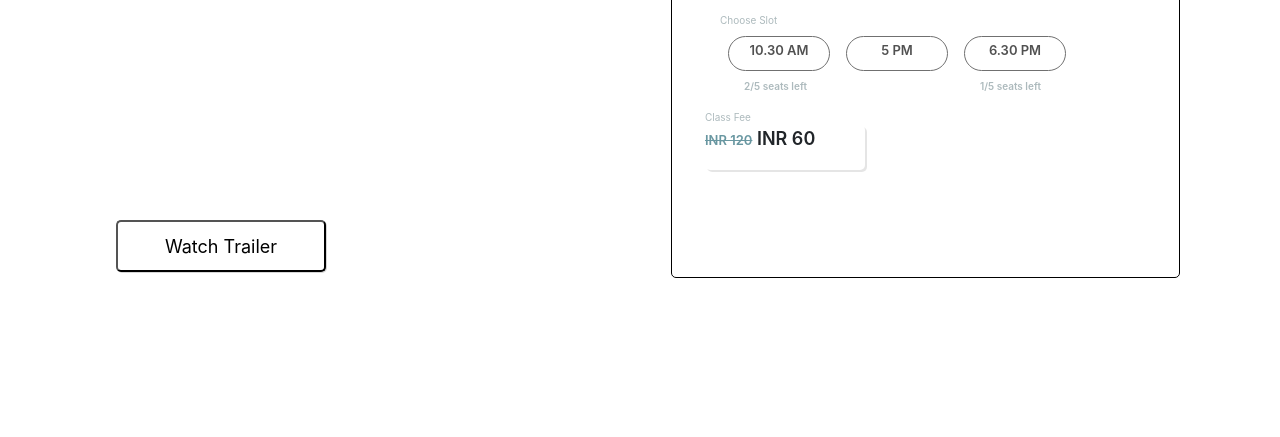
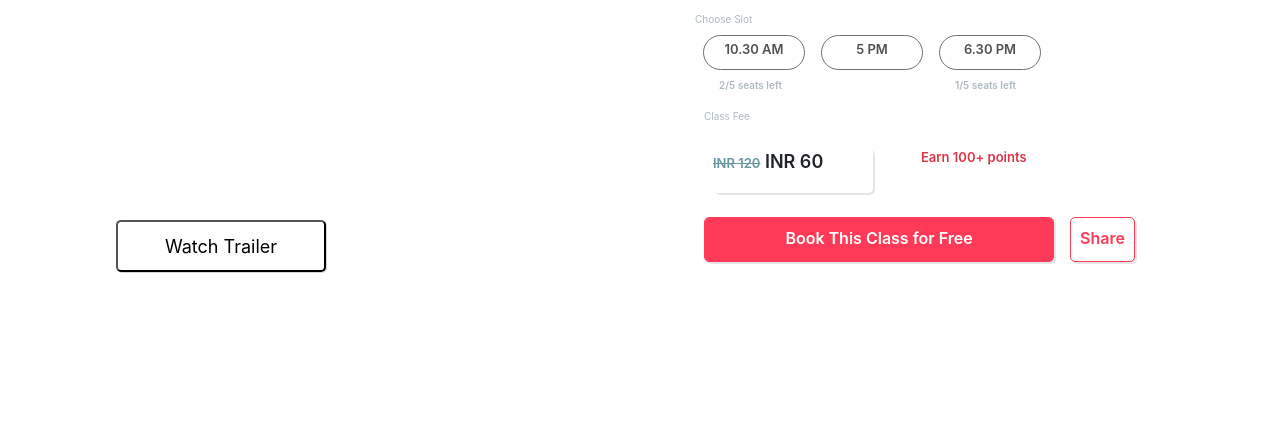
Before and after one commit to lalithakunchala/ufaber, a plain HTML site: page ufaber/index.html in a window 1280 px wide. Shown: the part 363-800 px from the top of the page. Drawn offline with nearby package versions, Linux system fonts and the light colour scheme.

Commit message:
banner buttons responsive

```diff
--- a/ufaber/index.html
+++ b/ufaber/index.html
@@ -84,7 +84,7 @@
                         </div>
                     </div>
                     <div class="col-12">
-                        <div class="col-12 pt-3 pl-5">
+                        <div class="col-12 pt-3 pl-4">
                             <div class="small  tet-secondary">Choose Slot</div>
                             <div class="d-flex ">
                             <div >
@@ -101,10 +101,16 @@
                     </div>
                     <div class="col-12 pt-3 pl-5">
                         <div class="small  tet-secondary">Class Fee</div>
+                        <div class="d-flex row p-4">
                         <div class="inrbtn"><span class="inr">INR 120</span> INR 60</div>
+                        <div class="smallSize col-6 text-danger pl-5">Earn 100+ points</div>
+                        </div>
                     </div>
-                    <div class="col-12">
-
+                    <div class="col-12 pl-5 d-flex">
+                        <div class="bookbtn pt-2">Book This Class for Free</div>
+                        <div class="sharebtn ml-3 pt-2 ">Share</div>
+                        <div class=" hide ml-3 pt-2 "><i style="color:red; font-size:x-large; " class="fa fa-share-alt" aria-hidden="true"></i>
+                        </div>
                     </div>
                 </div>
             </div>
--- a/ufaber/style.css
+++ b/ufaber/style.css
@@ -80,16 +80,17 @@ body{
   .tripleft{
     text-align: left;
     font: normal normal medium 35px/43px Montserrat;
-    letter-spacing: 0px;
+    letter-spacing: 1px;
     color: #333333;
     font-size: 28px;
     padding-left:10px;
+    font-weight: bold;
   }
 
   .tripleftsub{
     text-align: left;
     font: normal normal medium 35px/43px Montserrat;
-    letter-spacing: 0px;
+    letter-spacing: 1px;
     color: #333333;
     font-size: 16px;
   }
@@ -120,7 +121,7 @@ body{
     font-size: large;
     font-weight: 600;
     border-radius: 5px;
-    border : 1px solid black
+
   }
 
   .watch{
@@ -172,12 +173,59 @@ body{
     font-size: large;
 
   }
+
+  .smallSize{
+    font-size: small;
+  }
   .inr{
     color:#6997A1;
     font: normal normal medium 15px/28px Montserrat;
     letter-spacing: 0px;
     font-size: small;
     text-decoration: line-through;
+  }
+
+  .bookbtn{
+    top: 568px;
+    left: 830px;
+    width: 350px;
+    height: 45px;
+    background: #FF3A58 0% 0% no-repeat padding-box;
+    box-shadow: 2px 2px 0px #0000001A;
+    border: 1px solid #FF3A58;
+    border-radius: 5px;
+    color:white;
+    text-align: center;
+    font-size: medium;
+  }
+
+  .sharebtn{
+      text-align: center;
+    top: 568px;
+    left: 1210px;
+    width: 65px;
+    height: 45px;
+    background: #FFFFFF 0% 0% no-repeat padding-box;
+    box-shadow: 2px 2px 0px #0000001A;
+    border: 1px solid #FF3A58;
+    border-radius: 5px;
+    font-size: medium;
+    color:#FF3A58;
+  }
+
+  .hide{
+    text-align: center;
+    top: 568px;
+    left: 1210px;
+    width: 65px;
+    height: 45px;
+    background: #FFFFFF 0% 0% no-repeat padding-box;
+    box-shadow: 2px 2px 0px #0000001A;
+    border: 1px solid #FF3A58;
+    border-radius: 5px;
+    font-size: medium;
+    color:#FF3A58;
+      display: none;
   }
 
 @media all and (max-width: 890px) {
@@ -214,4 +262,12 @@ body{
         min-height:356px;
         max-width: 100%;
     }
+
+    .hide{
+        display: block;
+    }
+
+    .sharebtn{
+        display: none;
+    }
 }
```
